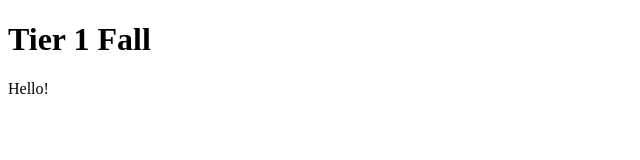
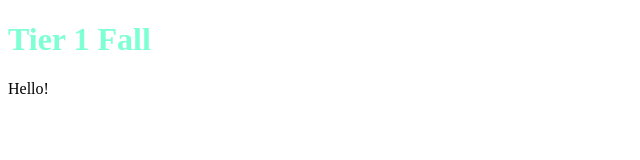
Before and after one commit to RuhiWaters/teir1-summary-video, a plain HTML site: page index.html in a window 1280 px wide. Shown: the whole page, without its empty margins (0-640 px from the left). Drawn offline with Linux system fonts and the light colour scheme.

Commit message:
brought in CSS File

```diff
--- a/index.html
+++ b/index.html
@@ -3,6 +3,9 @@
 <head>
     <meta charset="UTF-8">
     <meta name="viewport" content="width=device-width, initial-scale=1.0">
+    <!-- link the stylesheet -->
+    <link href="main.css" rel="stylesheet" />
+
     <title>Tier 1 Summary</title>
 </head>
 <body>
--- /dev/null
+++ b/main.css
@@ -0,0 +1,3 @@
+h1 {
+    color: aquamarine;
+}
```
